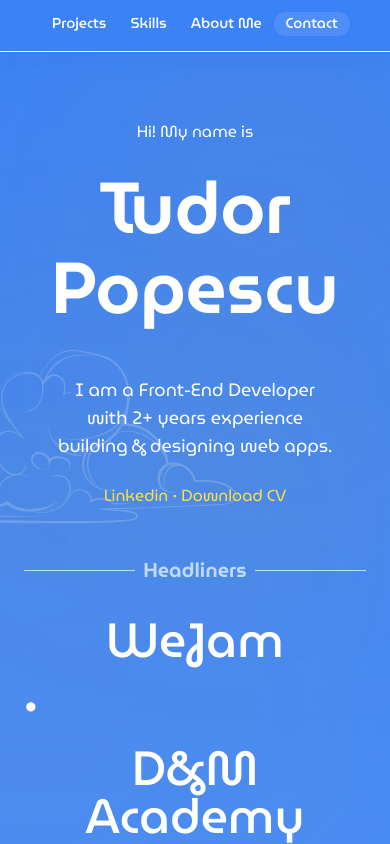
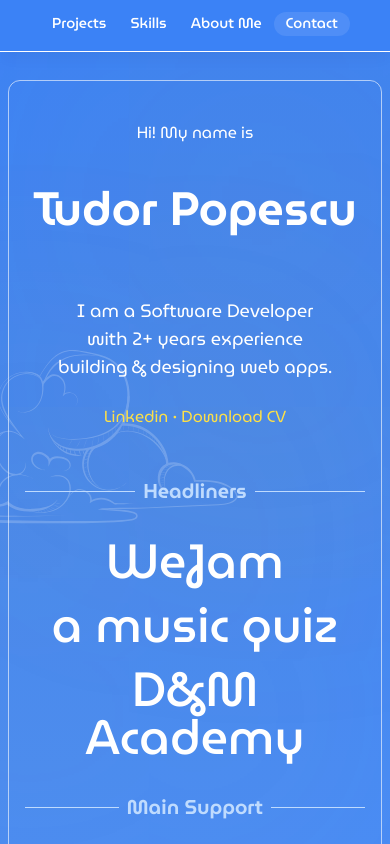
Before and after one commit to 2d0r/2d0r.github.io, a Next.js app: page / in a window 390 px wide. Shown: the top 844 px of the page. Built offline with nearby package versions, Linux system fonts and the light colour scheme.

Commit message:
Poster frame; Responsive dot separators

```diff
--- a/src/app/[id]/page.tsx
+++ b/src/app/[id]/page.tsx
@@ -33,7 +33,7 @@
         })}
 
         {/* Project Links */}
-        { project.links?.length &&
+        { project.links?.length ?
             <div className='w-full text-xl flex flex-col gap-8 justify-center items-center py-16'>
                 { project.links.map((link, idx) => {
                     return (
@@ -45,7 +45,7 @@
                         </a>
                     );
                 })}
-            </div>
+            </div> : <></>
         }
         <ProjectNav project1={adjacentProjects[0]} project2={adjacentProjects[1]} />
         <CloudAnimation clouds={2} />
--- a/src/app/layout.tsx
+++ b/src/app/layout.tsx
@@ -7,6 +7,7 @@
 import { Toaster } from 'react-hot-toast';
 import localFont from 'next/font/local';
 import SunrayEffect from '@/components/sunray-effect';
+import CloudAnimation from '@/components/cloud-animation';
 
 const museoModerno = localFont({ src: '../../public/fonts/museoModerno.ttf'});
 
@@ -31,7 +32,11 @@
       bg-gradient-to-b from-blue-500 to-blue-300 hide-scrollbar pt-12'>
         <ActiveSectionContextProvider>
           <Header />
-          <div className={clsx('w-[min(900px,96%)] flex flex-col gap-8 items-center justify-start text-white font-regular mt-8 p-4 md:p-0', museoModerno.className)}>
+          <div className={clsx(
+              'z-10 w-[min(900px,96%)] flex flex-col gap-8 items-center justify-start text-white font-regular mt-8 md:mt-2 p-4 md:p-8 pb-12',
+              'border-white/60 border md:outline outline-8 outline-offset-8 outline-white/60 rounded-xl',
+              museoModerno.className
+            )}>
             {children}
           </div>
           <Footer />
--- a/src/components/cloud-animation.tsx
+++ b/src/components/cloud-animation.tsx
@@ -7,7 +7,7 @@
 
 export default function CloudAnimation({ clouds }: { clouds?: (1 | 2 | 3) }) {
     return (<>
-        <div className='absolute z-0 top-0 bottom-0 w-full h-full opacity-20 overflow-x-clip pointer-events-none'>
+        <div id='cloud-animation' className='absolute z-0 top-0 bottom-0 w-full h-full opacity-20 overflow-x-clip pointer-events-none'>
             <motion.div className='absolute top-[40vh] left-0 w-full h-[20vh] sm:h-[30vh]'
             initial={{ x: '-70%' }} animate={{ x: '100%' }}
             transition={{ duration: 30, repeat: Infinity, repeatType: 'loop', ease: 'linear' }}>
--- a/src/components/footer.tsx
+++ b/src/components/footer.tsx
@@ -2,7 +2,6 @@
 
 import { useWindowDimensions } from '@/lib/use-window-dimensions';
 import { imageLoader } from '@/lib/utils';
-import clsx from 'clsx';
 import Image from 'next/image';
 
 export default function Footer () {
@@ -25,7 +24,7 @@
     } else {
         // For desktop
         for (let i = 60; i >= 0; i -= 3) {
-            gradientFooter.push(<div key={i} >
+            gradientFooter.push(<div key={i} className='pt-1' >
                 {i === 60 &&
                     <div className='w-full h-[6px] flex justify-center items-end text-sm text-white text-center relative' style={{height: `${i}px`}}>
                         Built by Tudor in Next.js, Typescript and Tailwind.
@@ -35,13 +34,15 @@
                         </div>
                     </div>
                 }
-                <Image src='/images/cloud-line.svg' alt='cloud' loader={imageLoader} width={1496} height={0}
-                    style={{ marginTop: i !== 60 ? `calc(-14.7vw + ${i * 0.06}vw)` : '-4vw' }} />
+                <Image src='/images/cloud-line.svg' alt='cloud' loader={imageLoader}
+                    width={windowWidth || 1496} height={0}
+                    style={{ marginTop: i !== 60 ? `calc(-14.7vw + ${i * 0.06}vw)` : '-4vw' }}
+                />
             </div>);
         }
     }
 
-    return (<div className='w-full flex-col items-center mt-24 overflow-hidden md:h-[43vw]'>
+    return (<footer className='w-full flex-col items-center mt-24 overflow-hidden md:h-[43vw]'>
         {gradientFooter}
-    </div>)
+    </footer>)
 }
--- a/src/components/project-card.tsx
+++ b/src/components/project-card.tsx
@@ -28,11 +28,13 @@
             border border-white rounded-xl backdrop-blur-lg bg-white/10 overflow-y-hidden
             text-white shadow-lg shadow-black/[0.03]
             flex flex-col items-start justify-center'
+            id={`project-card-${project.id}`}
             initial={window.innerWidth >= 768 ? {opacity: 0, y: 10, x: '-50%' } : {opacity: 0, height: 0, y: 0, x: 0}}
             animate={window.innerWidth >= 768 ? {opacity: 1, y: 0, x: '-50%'} : {opacity: 1, height: 'auto', y: 0, x: 0}}
             exit={window.innerWidth >= 768 ? {} : {opacity: 0, height: 0, y: 0, x: 0, padding: 0, marginTop: 0}}
             // transition={{ duration: 0.3 }}
-        key={`${project.title}-card`}>
+            key={`${project.title}-card`}
+        >
             <div className='w-full flex gap-2 p-4 items-start justify-center h-48 border-b border-white md:border-none'>
                 <div className='flex flex-col min-w-36 w-1/2 h-full justify-between'>
                     <div className='flex flex-col gap-2 overflow-y-clip max-h-[80%]'>
--- a/src/components/project-link.tsx
+++ b/src/components/project-link.tsx
@@ -50,7 +50,7 @@
 
     return (<div className='md:relative w-full md:w-auto flex flex-col justify-center align-center'>
         <Link href={project?.redirect || `./${projectId}`}
-            className={clsx(className, 'highlight text-center')}
+            className={clsx(className, 'highlight text-center z-0')}
             onMouseOver={() => handleHover(true)}
             onMouseOut={isMobile ? () => {} : () => handleHover(false)}
             onClick={handleClick}
--- a/src/components/projects.tsx
+++ b/src/components/projects.tsx
@@ -44,13 +44,13 @@
             </div>
 
             {/* Title */}
-            <div className='text-7xl sm:text-8xl md:text-9xl pt-0 mb-4 font-semibold text-center cursor-default leading-[80px] md:leading-none'>Tudor Popescu</div>
-
+            <div className='text-[12vw] md:text-[7rem] pt-0 mb-4 font-semibold text-center cursor-default leading-[80px] md:leading-none'>Tudor Popescu</div>
+            {/* text-7xl sm:text-7xl */}
             {/* Subtitle */}
             <div className='flex gap-4 text-center justify-between items-center w-full text-lg'>
                 <span className='hidden md:inline'>X</span>
                 <span className='w-full text-center mt-8 md:mt-0 px-8 md:px-0'>
-                    I am a Front-End Developer with 2+ years experience building & designing web apps.
+                    I am a Software Developer with 2+ years experience building & designing web apps.
                 </span>
                 <span className='hidden md:inline'>X</span>
             </div>
@@ -63,16 +63,17 @@
             <Divider heading='Headliners' />
             <div className='flex flex-wrap flex-col md:flex-row gap-x-8 gap-y-4 justify-center'>
                 <ProjectLink projectId='wejam' className='text-5xl md:text-7xl' />
-                <span className='text-5xl md:text-7xl'> • </span>
+                <span className='text-5xl md:text-7xl hidden md:inline'> • </span>
+                <ProjectLink projectId='a-music-quiz' className='text-5xl md:text-7xl' />
                 <ProjectLink projectId='dnm-academy' className='text-5xl md:text-7xl' />
-                <ProjectLink projectId='a-music-quiz' className='text-5xl md:text-7xl' />
+
             </div>
 
             {/* Headliners 2 */}
             <Divider heading='Main Support' />
             <div className='flex flex-wrap gap-x-8 gap-y-4 justify-center'>
                 <ProjectLink projectId='wolfpack' className='text-4xl md:text-6xl' />
-                <span className='text-4xl md:text-6xl'> • </span>
+                <span className='text-4xl md:text-6xl hidden md:inline'> • </span>
                 <ProjectLink projectId='kronos' className='text-4xl md:text-6xl' />
                 <ProjectLink projectId='2d0r-portfolio' className='text-4xl md:text-6xl' />
             </div>
```
Lines whose indentation alone changed are shown as unchanged.
